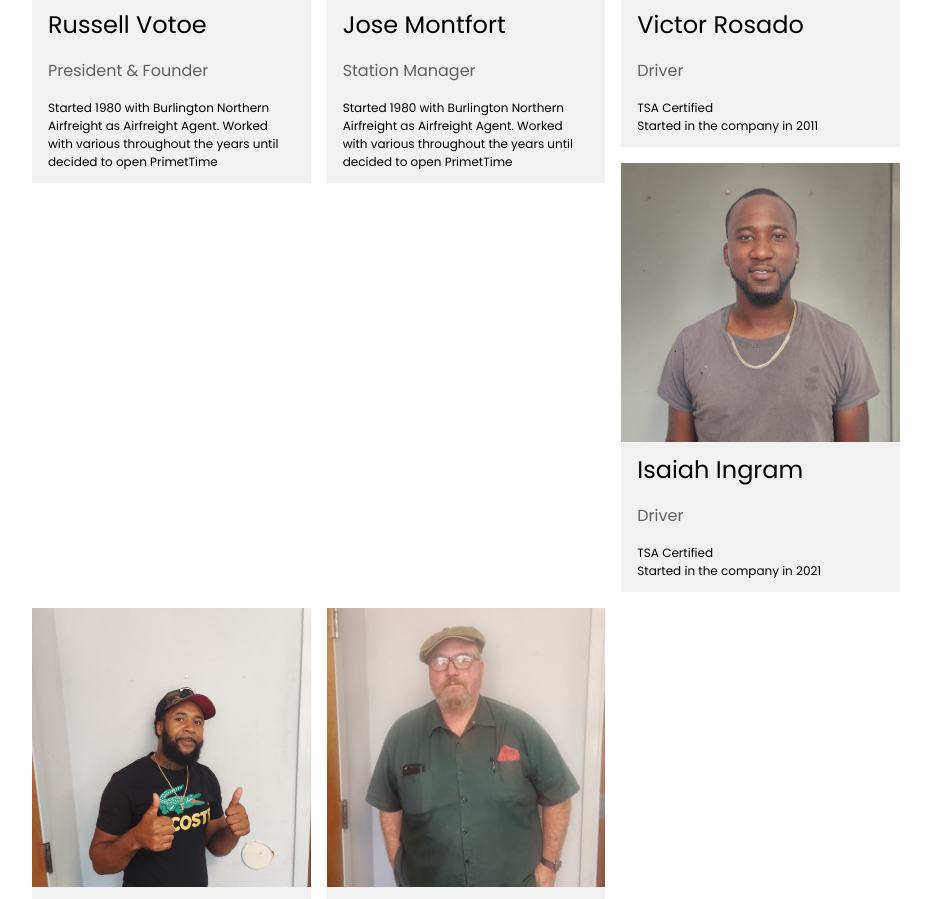
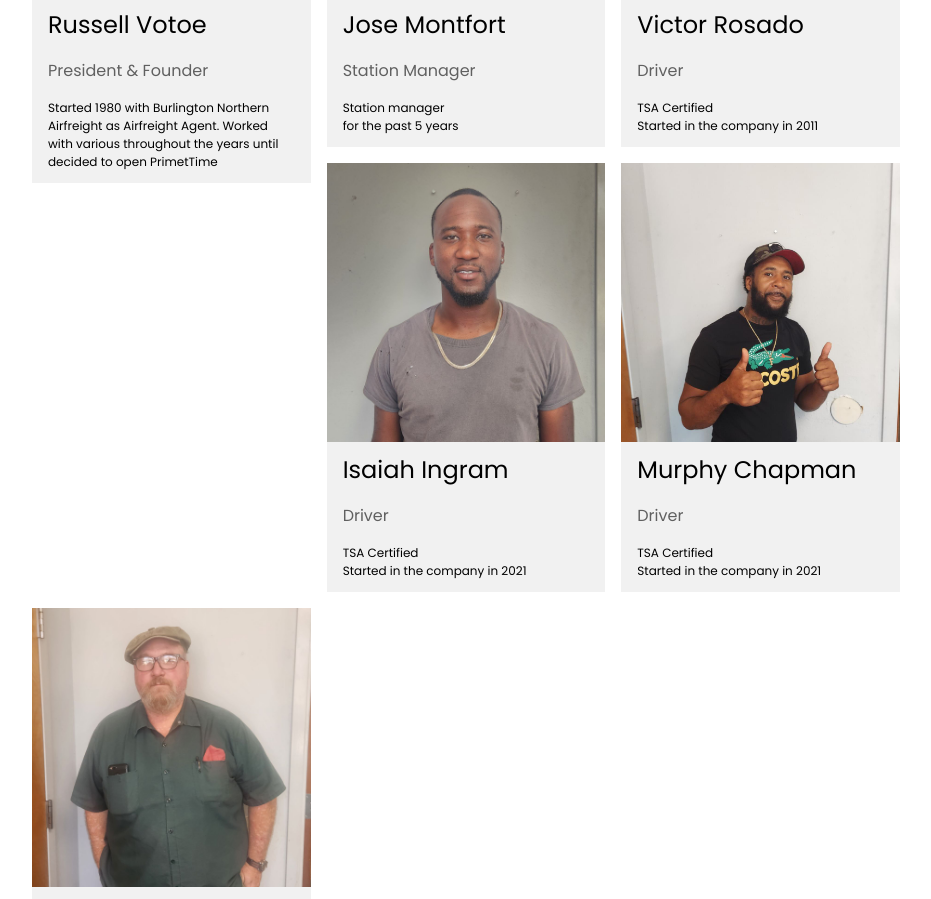
Before and after one commit to ChristopherVotoe/PrimeTimeWebsite2, a plain HTML site: page index.html in a window 1280 px wide. Shown: the part 2698-3597 px from the top of the page, without its empty margins (324-1255 px from the left). Drawn offline with nearby package versions, Linux system fonts and the light colour scheme.

Commit message:
updated Jose

```diff
--- a/index.html
+++ b/index.html
@@ -207,7 +207,7 @@
               <div class="w3-container">
                 <h3>Jose Montfort</h3>
                 <p class="w3-opacity">Station Manager</p>
-                <p style="font-size: 12px;">Started 1980 with Burlington Northern Airfreight as Airfreight Agent. Worked with various throughout the years until decided to open PrimetTime</p>
+                <p style="font-size: 12px;">Station manager<br> for the past 5 years</p>
             </div>
             </div>
           </div>
```
Also changed, not shown: 1 other file.
